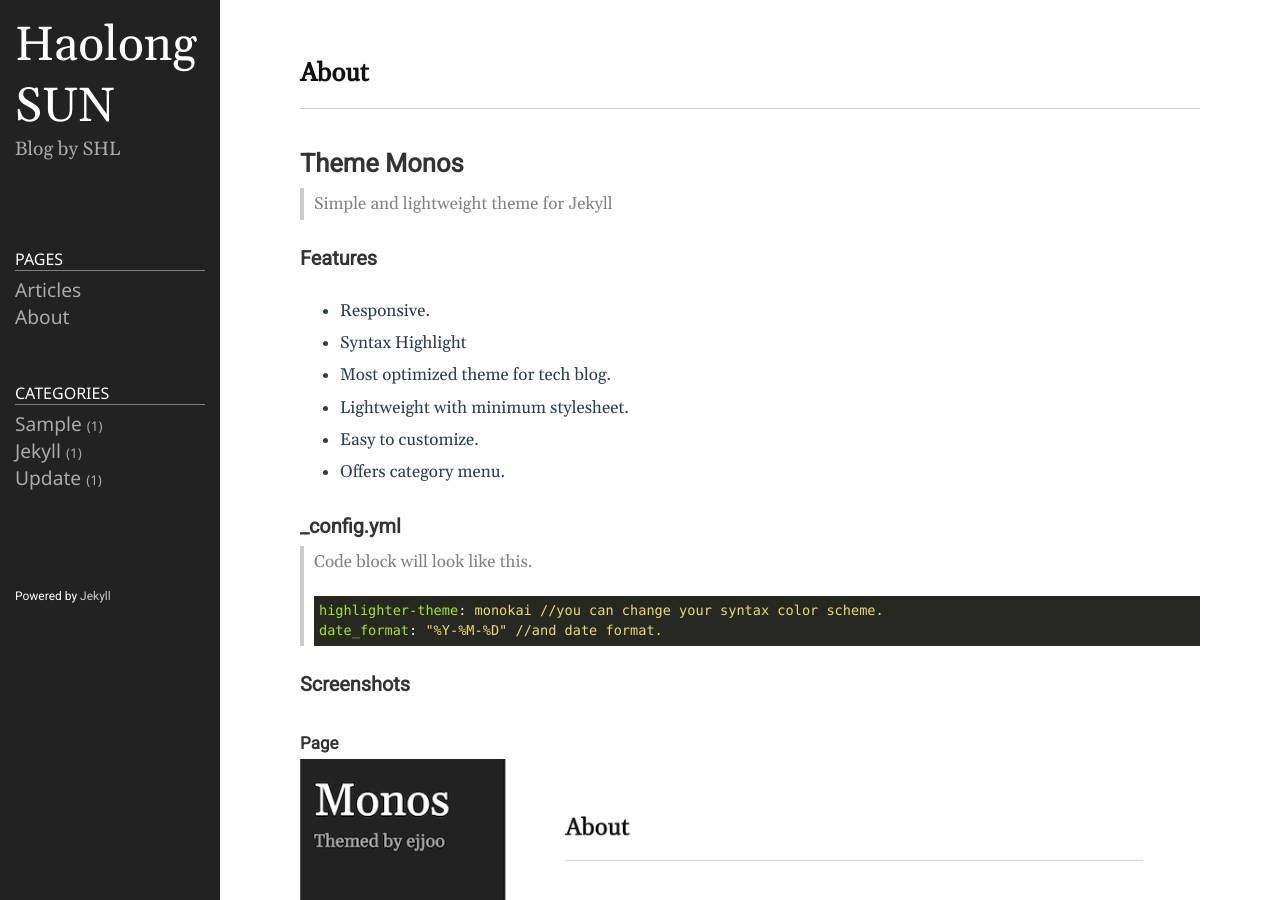
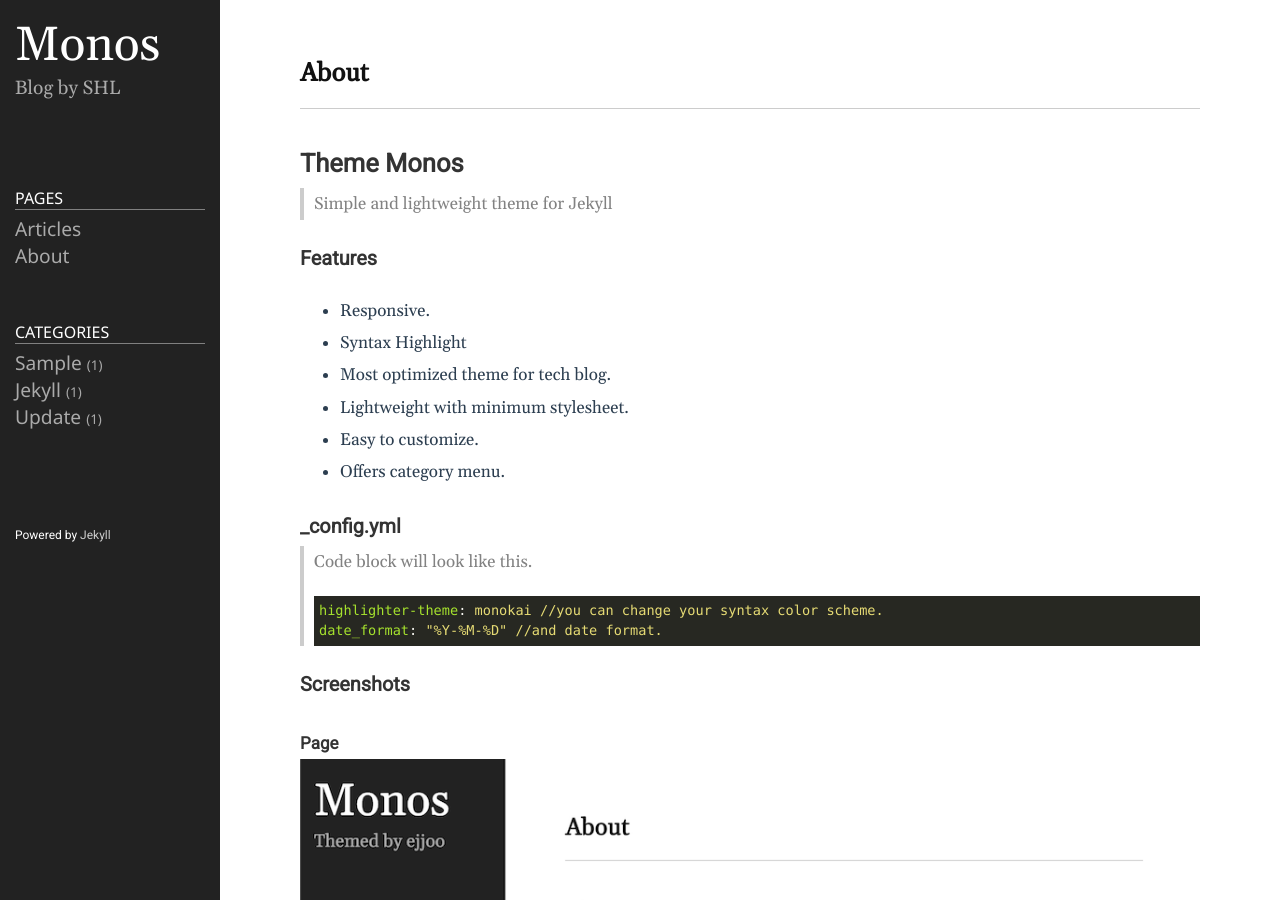
Before and after one commit to 18-loser/18-loser.github.io, a Jekyll site: the page built from README.md, in a window 1280 px wide and 900 px high. Built offline with Jekyll 4.4.1, drawn with Linux system fonts in a browser that asks for light colours.

Commit message:
Update _config.yml

```diff
--- a/_config.yml
+++ b/_config.yml
@@ -18,11 +18,11 @@
 # You can create any custom variable you would like, and they will be accessible
 # in the templates via {{ site.myvariable }}.
 
-title: Haolong SUN
+title: Monos
 email: 2218017113@qq.com
 description: >- # this means to ignore newlines until "baseurl:"
   Blog by SHL
-baseurl: "/myblog" # the subpath of your site, e.g. /blog
+baseurl: "/" # the subpath of your site, e.g. /blog
 url: "https://18-loser.github.io/SHL.github.io/" # the base hostname & protocol for your site, e.g. http://example.com
 github_username: 18-loser
 highlighter: rouge
```
